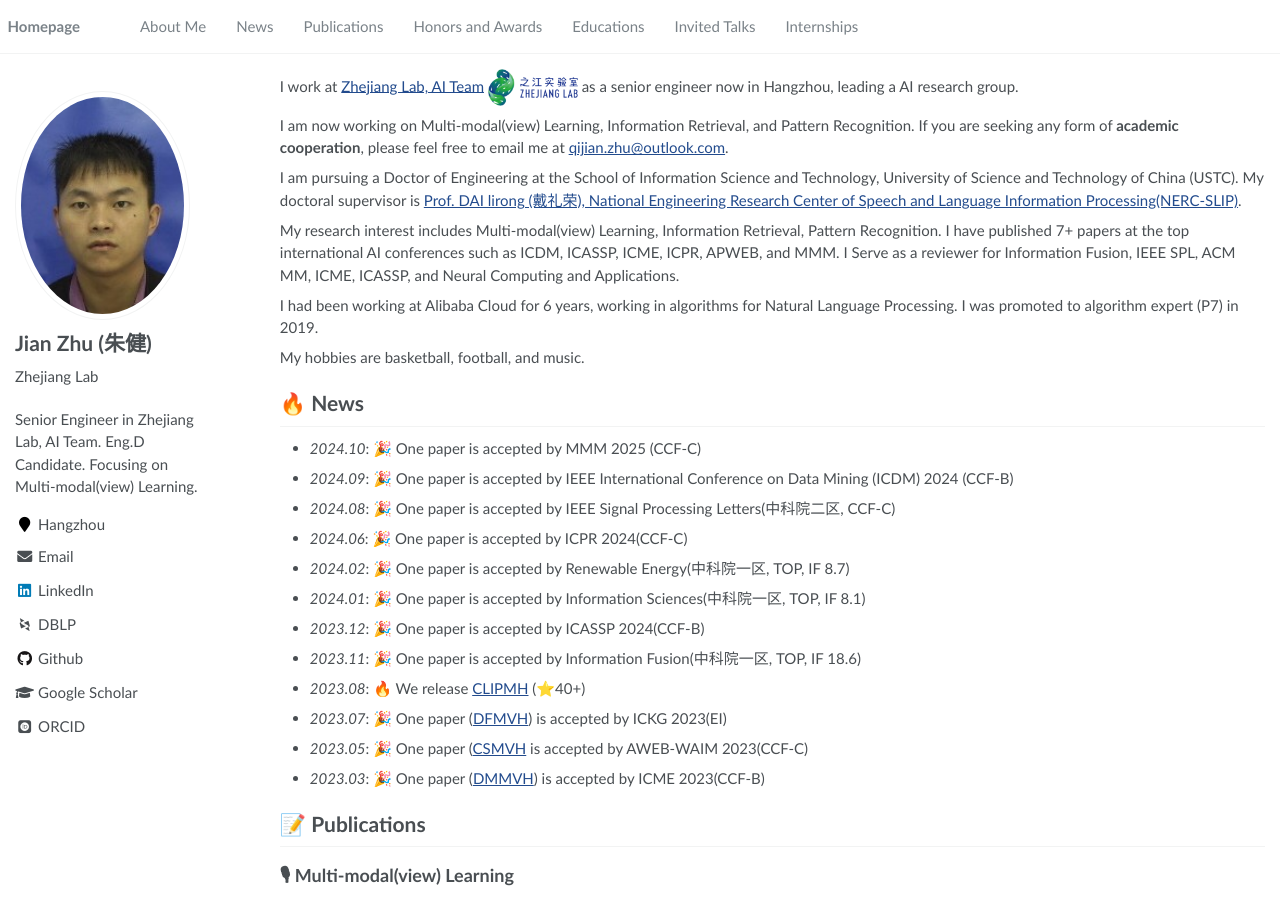
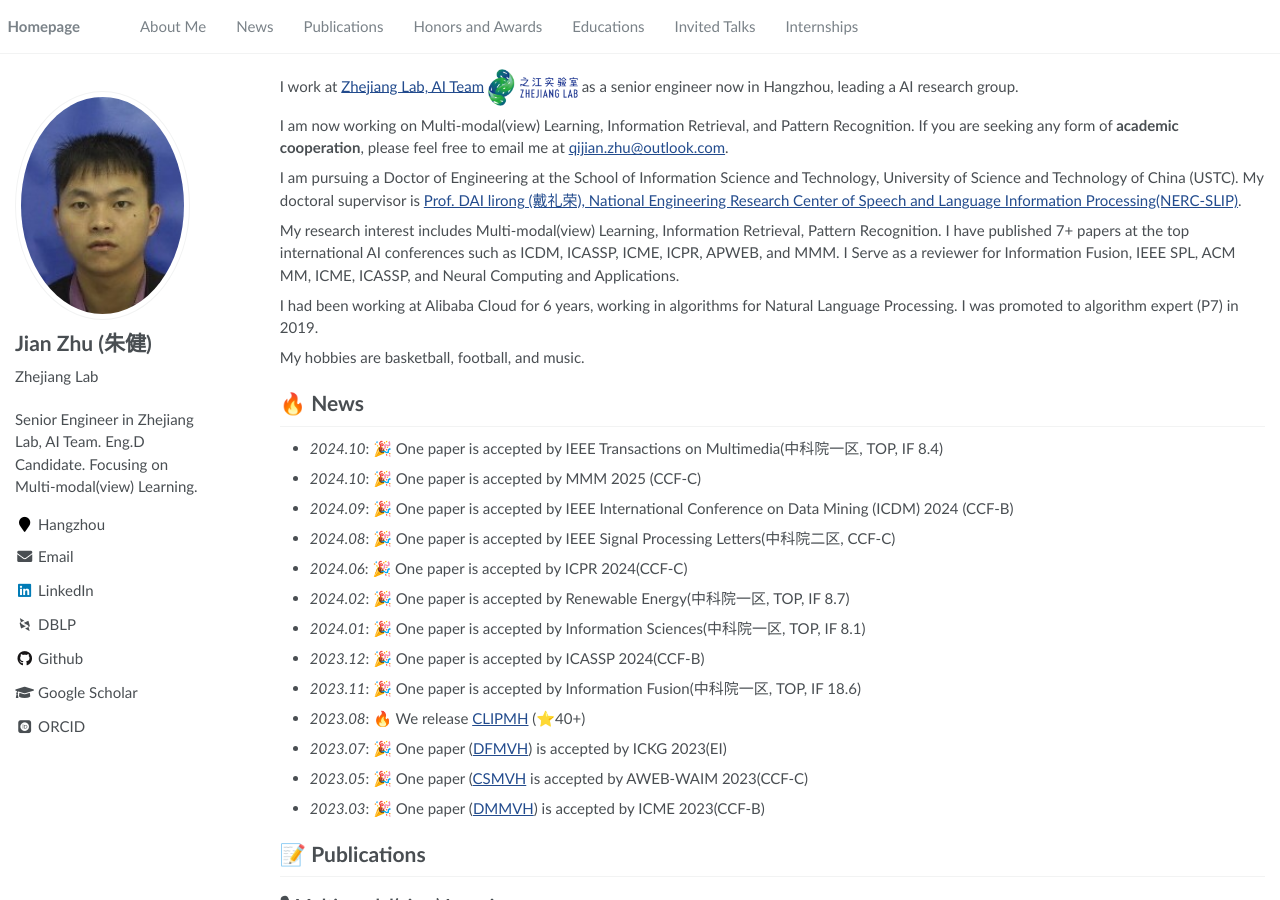
Before and after one commit to HackerHyper/HackerHyper.github.io, a Jekyll site: the page built from _pages/about.md, in a window 1280 px wide and 900 px high. Built offline with Jekyll 4.4.1, drawn with Linux system fonts in a browser that asks for light colours; some web fonts are replaced; some of the changed text lies outside the part shown.

Commit message:
first commit

```diff
--- a/_pages/includes/news.md
+++ b/_pages/includes/news.md
@@ -1,4 +1,5 @@
 # 🔥 News
+- *2024.10*: 🎉 One paper is accepted by IEEE Transactions on Multimedia(中科院一区, TOP, IF 8.4)
 - *2024.10*: 🎉 One paper is accepted by MMM 2025 (CCF-C)
 - *2024.09*: 🎉 One paper is accepted by IEEE International Conference on Data Mining (ICDM) 2024 (CCF-B)
 - *2024.08*: 🎉 One paper is accepted by IEEE Signal Processing Letters(中科院二区, CCF-C)
--- a/_pages/includes/pub.md
+++ b/_pages/includes/pub.md
@@ -1,6 +1,7 @@
 
 # 📝 Publications
 ## 🎙 Multi-modal(view) Learning
+- ``IEEE Transactions on Multimedia`` [Adaptive Confidence Multi-View Learning](https://ieeexplore.ieee.org/abstract/document/10447517), **Jian Zhu**, Lei Liu, Yu Zhang, Chang Tang, Li-Rong Dai (JCR Q1, CCF-B)
 - ``MMM 2025`` [CLIP Multi-modal Hashing for Multimedia Retrieval](https://arxiv.org/abs/2410.07783), **Jian Zhu**, Mingkai Sheng, Zhangmin Huang, Jingfei Chang, Jinling Jiang, Jian Long, Lei Liu, and Cheng Luo (CCF-C)
 
 - ``ICDM 2024`` [Adaptive Loss-ware Modulation for Multimedia Retrieval](https://ieeexplore.ieee.org/abstract/document/10632619), **Jian Zhu**, Yu Cui, Zeyi Sun, Yuyang Dai, Xi Wang, Lei Liu, Cheng Luo, and Li-Rong Dai (CCF-B)
```
